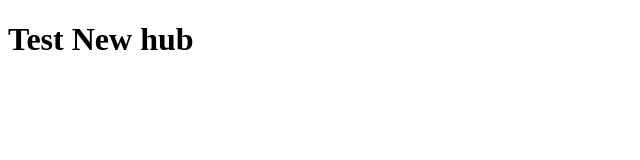
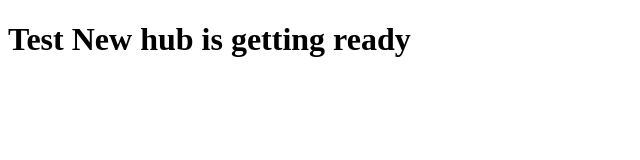
Before and after one commit to wanditt/gitPractice, a plain HTML site: page Pages/index.html in a window 1280 px wide. Shown: the whole page, without its empty margins (0-640 px from the left). Drawn offline with Linux system fonts and the light colour scheme.

Commit message:
Update index.html

```diff
--- a/Pages/index.html
+++ b/Pages/index.html
@@ -10,7 +10,7 @@
 
 <body>
 
-    <h1> Test New hub </h1>
+    <h1> Test New hub is getting ready</h1>
 </body>
 
 </html>
```
